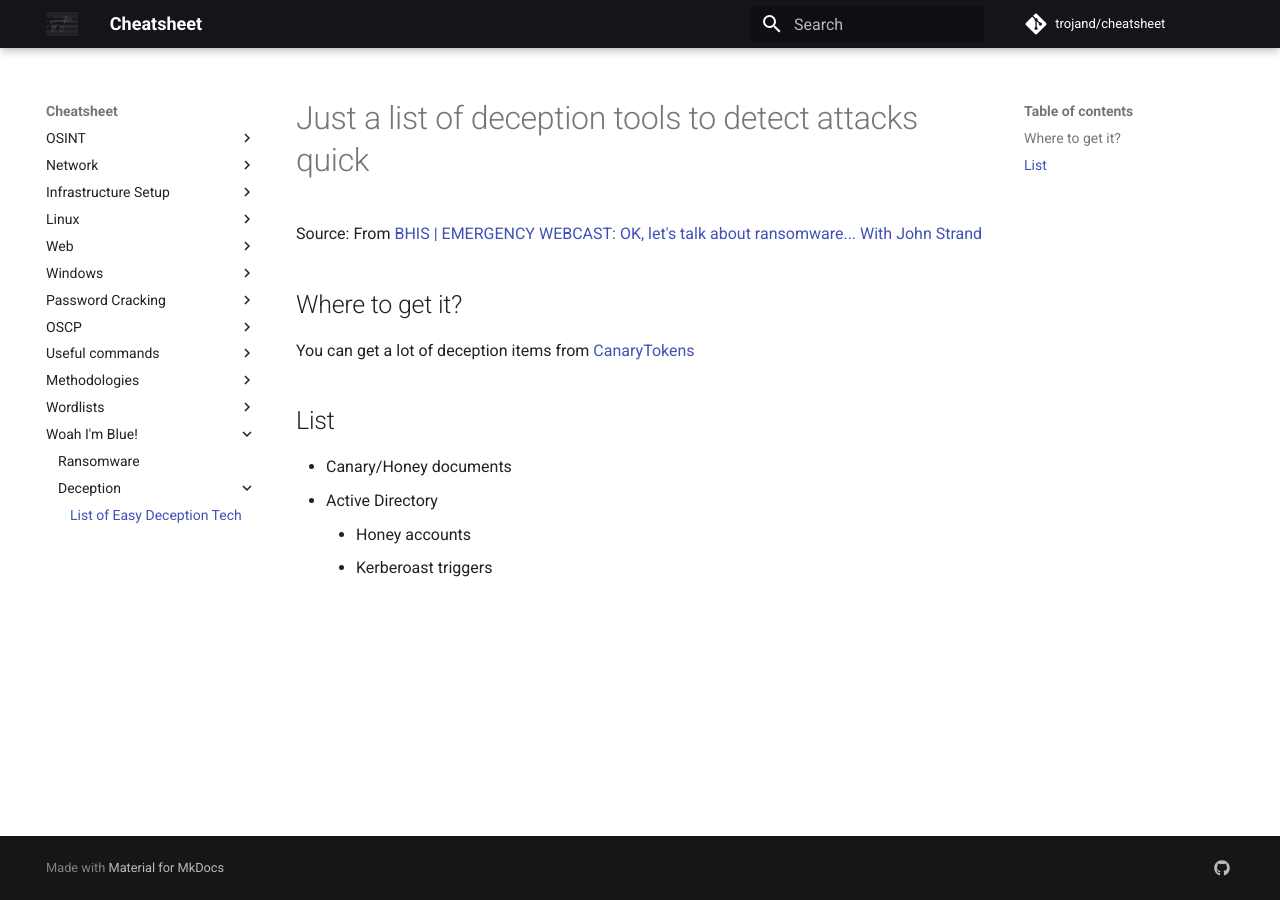
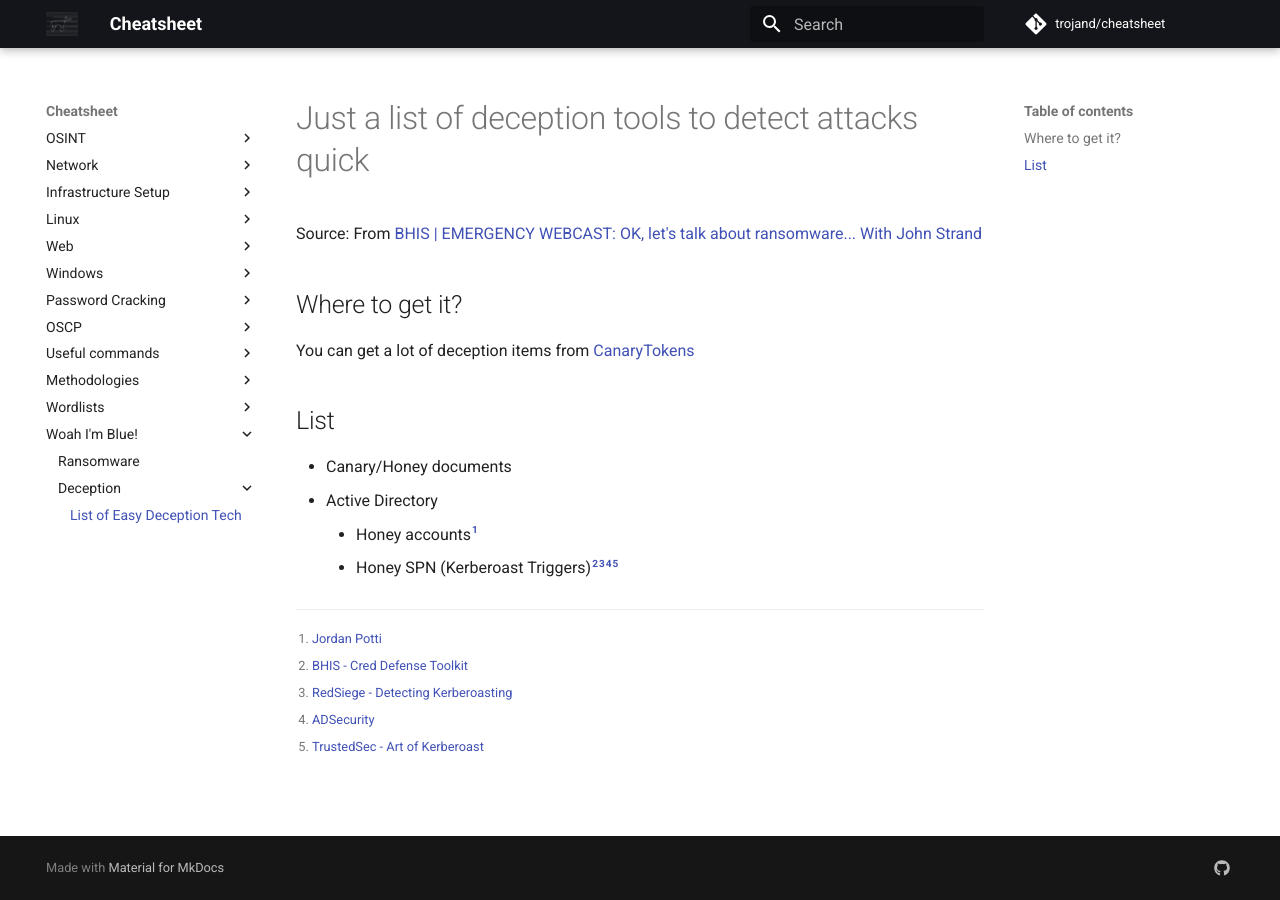
Before and after one commit to trojand/cheatsheet, an MkDocs documentation site: the page built from docs/Woah_Im_Blue/Deception/Easy_Deception_List.md, in a window 1280 px wide. Built offline with MkDocs 1.6.1 and Material for MkDocs 9.7.7, drawn with Linux system fonts in a browser that asks for light colours; comment, search, counter and statistics services are not loaded.

Commit message:
Update Easy_Deception_List.md

```diff
--- a/docs/Woah_Im_Blue/Deception/Easy_Deception_List.md
+++ b/docs/Woah_Im_Blue/Deception/Easy_Deception_List.md
@@ -8,5 +8,15 @@ You can get a lot of deception items from [CanaryTokens](https://www.canarytoken
 ## List
 * Canary/Honey documents
 * Active Directory
-    * Honey accounts
-    * Kerberoast triggers
+    * Honey accounts[^1]
+    * Honey SPN (Kerberoast Triggers)[^2][^3][^4][^5]
+
+
+
+
+
+[^1]: [Jordan Potti](https://jordanpotti.com/2017/11/06/honey-accounts/)
+[^2]: [BHIS - Cred Defense Toolkit](https://www.blackhillsinfosec.com/the-creddefense-toolkit/)
+[^3]: [RedSiege - Detecting Kerberoasting](https://www.redsiege.com/blog/2020/10/detecting-kerberoasting/)
+[^4]: [ADSecurity](https://adsecurity.org/?p=3458)
+[^5]: [TrustedSec - Art of Kerberoast](https://www.trustedsec.com/blog/art_of_kerberoast/)
```
